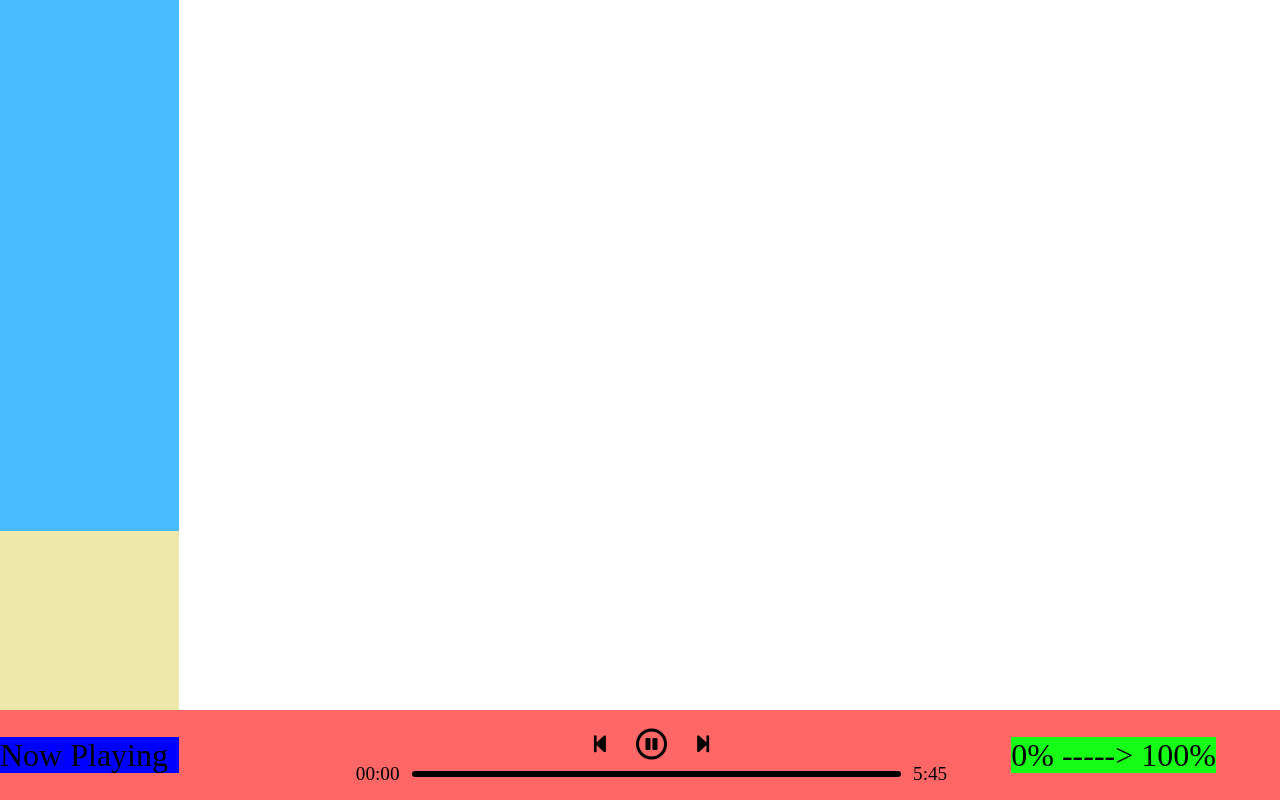
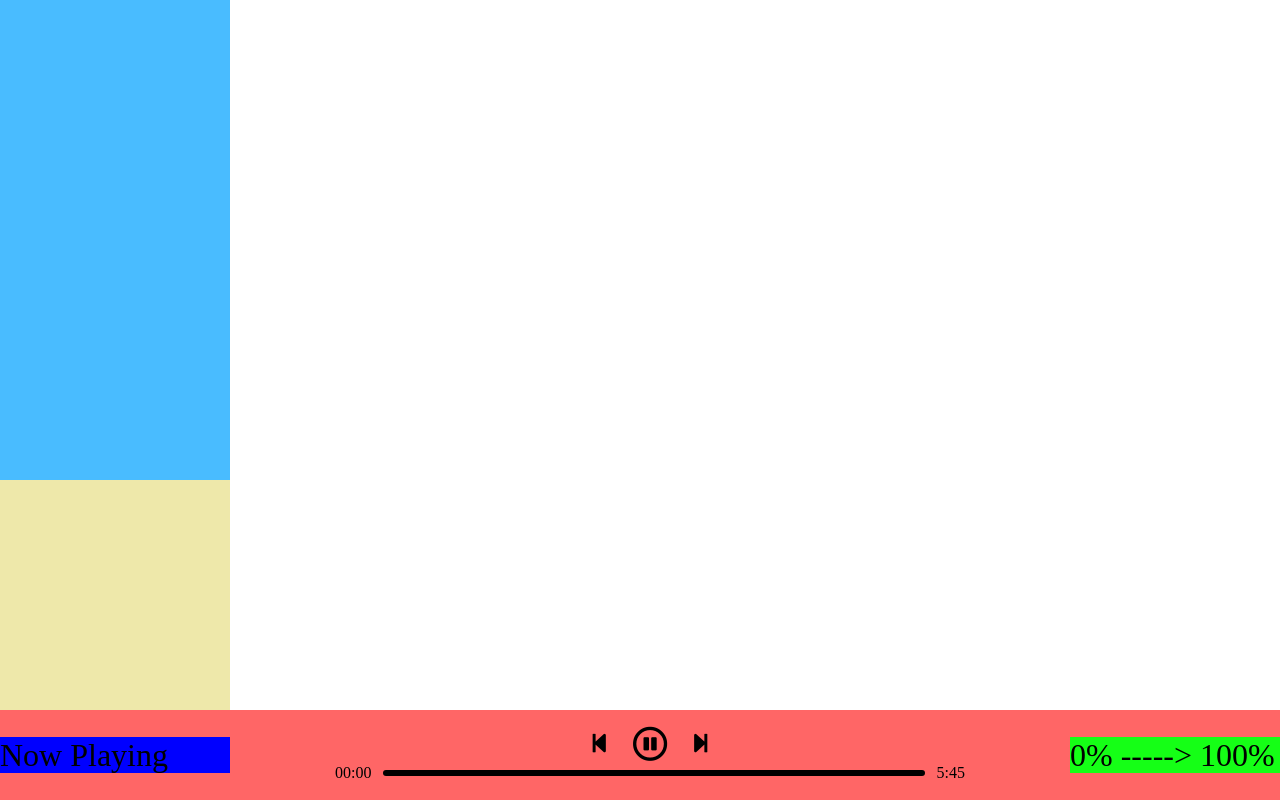
Before and after one commit to callumevans/musicplayer, a Svelte app: page / in a window 1280 px wide. Built offline with nearby package versions, Linux system fonts and the light colour scheme.

Commit message:
Use grid

```diff
--- a/src/App.svelte
+++ b/src/App.svelte
@@ -6,37 +6,33 @@
 <style>
     :root {
         --footer-height: 90px;
-        --nav-min-width: 150px;
-        --nav-max-width: 350px;
-        --nav-width: 14vmax;
+        --nav-width: 230px;
     }
 
     .layout {
         height: 100%;
-        display: flex;
+        display: grid;
+        grid-template:
+            'nav content'
+            'footer footer';
+
+        grid-template-columns: var(--nav-width) auto;
+        grid-template-rows: calc(100% - var(--footer-height)) auto;
     }
 
     .nav {
-        width: var(--nav-width);
-        max-width: var(--nav-max-width);
-        min-width: var(--nav-min-width);
-        margin-bottom: var(--footer-height);
         background: #49bcff;
+        grid-area: nav;
     }
 
     .content {
-        flex: 1;
-        min-width: 370px;
+        grid-area: content;
     }
 
     .footer {
-        position: fixed;
-        bottom: 0;
-        left: 0;
-        right: 0;
-        height: var(--footer-height);
         background: rgba(255, 1, 0, 0.6);
         backdrop-filter: blur(4px);
+        grid-area: footer;
     }
 </style>
 
@@ -44,8 +40,10 @@
     <div class="nav">
         <NavBar />
     </div>
-    <div class="content"></div>
+    <div class="content">
+
+    </div>
+    <div class="footer">
+        <Footer />
+    </div>
 </div>
-<div class="footer">
-    <Footer />
-</div>
--- a/src/components/footer/Footer.svelte
+++ b/src/components/footer/Footer.svelte
@@ -8,27 +8,19 @@
         width: 100%;
         height: 100%;
         display: grid;
+        grid-template-columns: var(--nav-width) 4fr 1fr;
         font-size: 2em;
-        grid-template-columns: var(--nav-width) 60% auto;
     }
 
     .song-info {
         background: blue;
+        align-self: center;
         width: var(--nav-width);
-        min-width: var(--nav-min-width);
-        max-width: var(--nav-max-width);
-        align-self: center;
-        justify-self: center;
     }
 
     .controls {
-        width: 77%;
-        justify-self: right;
-        align-self: center;
-    }
-
-    .volume {
-        background: #15ff16;
+        width: 75%;
+        min-width: 300px;
         align-self: center;
         justify-self: center;
     }
@@ -37,20 +29,24 @@
         margin: 0 auto;
         height: 20px;
     }
+
+    .volume {
+        background: #15ff16;
+        align-self: center;
+    }
+
 </style>
 
 <div class="layout">
     <div class="song-info">
         Now Playing
     </div>
-
     <div class="controls">
         <MediaControls />
         <div class="scrubber">
             <Scrubber />
         </div>
     </div>
-
     <div class="volume">
         0% -----> 100%
     </div>
--- a/src/components/footer/MediaControls.svelte
+++ b/src/components/footer/MediaControls.svelte
@@ -13,9 +13,10 @@
         align-items: center;
         width: 120px;
         padding-bottom: 3px;
+        font-size: 1.1em;
     }
 
-    .small {
+    .small-button {
         font-size: 0.6em;
     }
 </style>
@@ -31,7 +32,7 @@
 <div class="layout">
     <div class="buttons">
 
-        <i class="fas fa-step-backward small"></i>
+        <i class="fas fa-step-backward small-button"></i>
 
         {#if $isSongPlaying}
             <i class="far fa-pause-circle" on:click={() => setIsPlaying(false)}></i>
@@ -39,6 +40,6 @@
             <i class="far fa-play-circle" on:click={() => setIsPlaying(true)}></i>
         {/if}
 
-        <i class="fas fa-step-forward small"></i>
+        <i class="fas fa-step-forward small-button"></i>
     </div>
 </div>
--- a/src/components/footer/Scrubber.svelte
+++ b/src/components/footer/Scrubber.svelte
@@ -14,7 +14,7 @@
     }
 
     .time {
-        font-size: 0.6em;
+        font-size: 0.5em;
     }
 </style>
 
--- a/src/index.html
+++ b/src/index.html
@@ -2,7 +2,7 @@
 <html lang="en">
 <head>
     <meta charset="UTF-8">
-    <meta name="viewport" content="width=device-width">
+    <meta name="viewport" content="width=device-width, initial-scale=1">
     <title>Title</title>
     <link href="styles.scss" type="text/css" rel="stylesheet">
     <link href="../node_modules/@fortawesome/fontawesome-free/css/all.css" rel="stylesheet">
--- a/src/styles.scss
+++ b/src/styles.scss
@@ -6,4 +6,5 @@ html, body {
   margin: 0;
   padding: 0;
   min-width: 600px;
+  overflow: hidden;
 }
```
